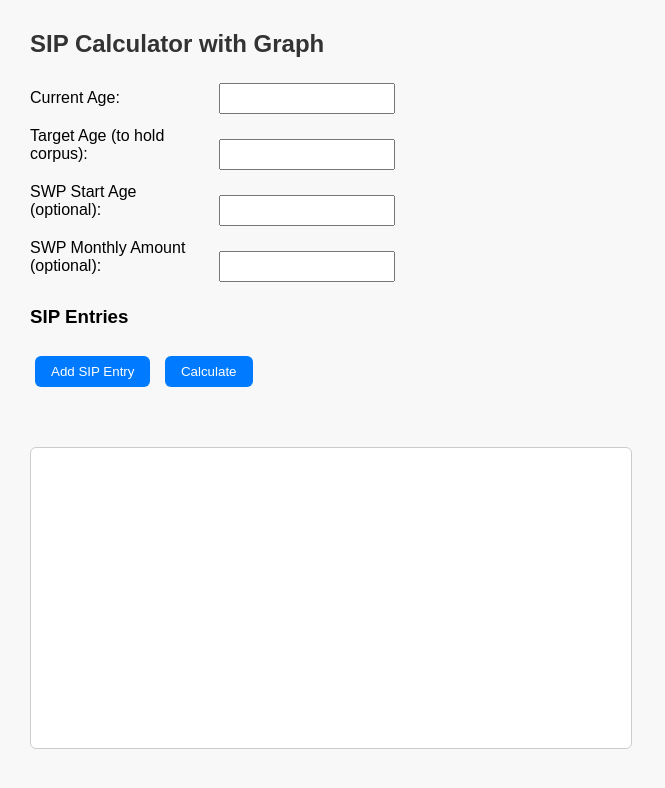
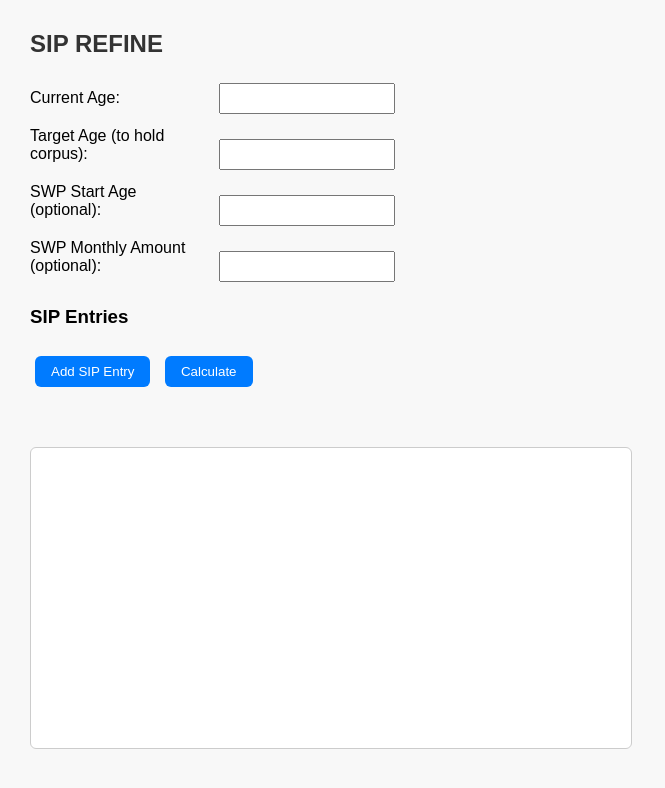
Before and after one commit to nagesh-9/siprefine, a plain HTML site: page index.html in a window 1280 px wide. Shown: the whole page, without its empty margins (0-665 px from the left). Drawn offline with nearby package versions, Linux system fonts and the light colour scheme.

Commit message:
Update index.html

```diff
--- a/index.html
+++ b/index.html
@@ -2,7 +2,7 @@
 <html lang="en">
 <head>
   <meta charset="UTF-8">
-  <title>SIP Calculator with Graph</title>
+  <title>SIP REFINE</title>
   <script src="https://cdn.jsdelivr.net/npm/chart.js"></script>
   <style>
     body {
@@ -54,7 +54,7 @@
   </style>
 </head>
 <body>
-  <h2>SIP Calculator with Graph</h2>
+  <h2>SIP REFINE</h2>
 
   <div>
     <label>Current Age:</label>
```
